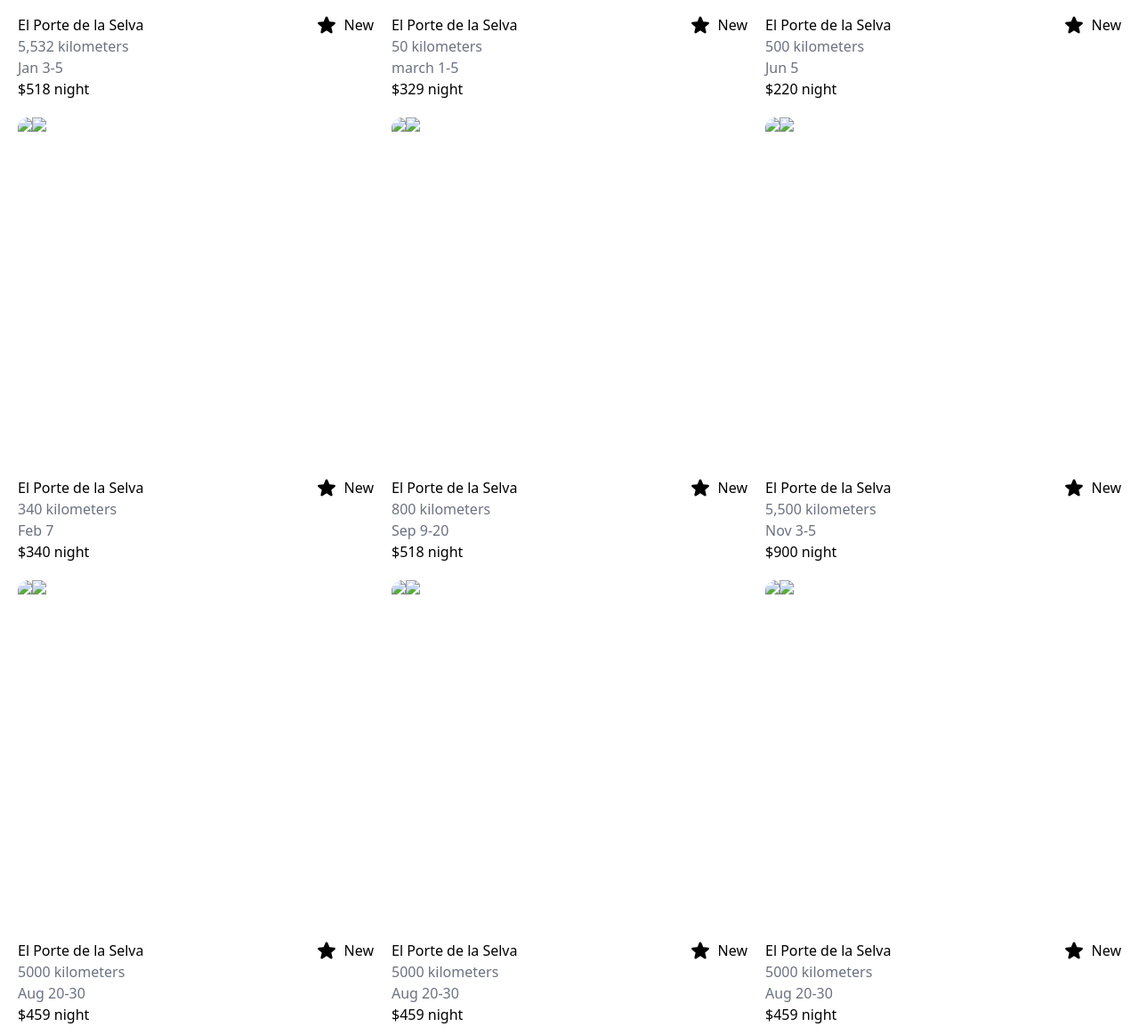
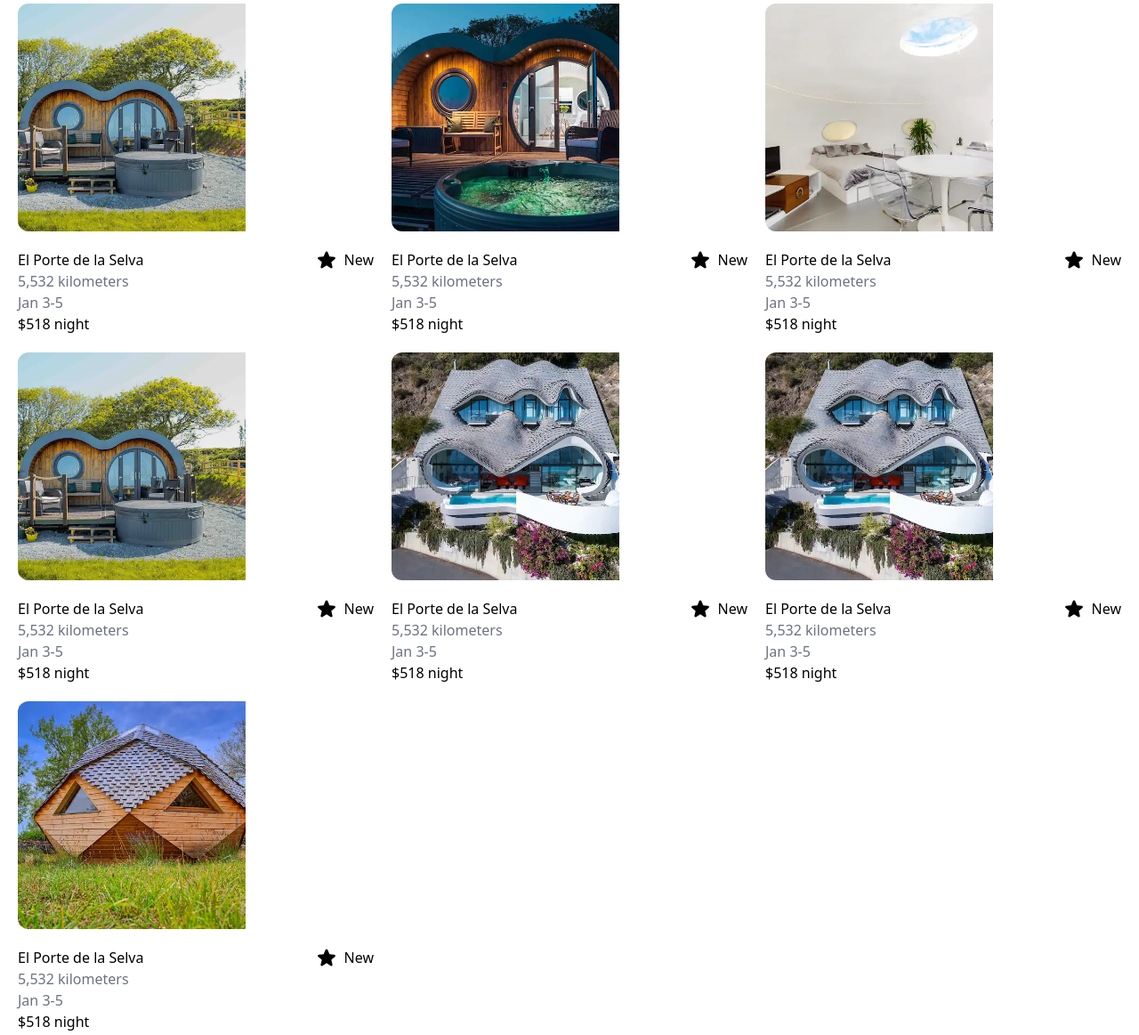
Before and after one commit to IbrahimBagalwa/airbnb-clone-tailwwindcss, a website built with Vite: page index.html in a window 1280 px wide. Shown: the part 655-1818 px from the top of the page at 89% size. Built offline with nearby package versions, Linux system fonts and the light colour scheme; files whose address does not match are found by name.

Commit message:
add images

```diff
--- a/index.html
+++ b/index.html
@@ -139,16 +139,10 @@
             />
           </svg>
 
-          <div
-            class="relative w-full overflow-x-auto flex rounded-xl snap-x scrollbar-hide"
-          >
+          <div class="relative w-full overflow-x-auto flex rounded-xl snap-x">
             <img
-              src="./images/home1.jpeg"
-              class="h-96 max-w-96 2xl:h-80 object-cover object-center snap-center"
-            />
-            <img
-              src="./images/home2.jpeg"
-              class="h-96 max-w-96 xl:h-80 object-cover object-center snap-center"
+              src="./imgs/home1.webp"
+              class="h-64 max-w-64 2xl:h-80 object-cover object-center snap-center"
             />
           </div>
         </div>
@@ -193,186 +187,18 @@
             />
           </svg>
 
-          <div
-            class="relative w-full overflow-x-auto flex rounded-xl snap-x scrollbar-hide"
-          >
+          <div class="relative w-full overflow-x-auto flex rounded-xl snap-x">
             <img
-              src="./images/home3.jpeg"
-              class="h-96 max-w-96 2xl:h-80 object-cover object-center snap-center"
-            />
-            <img
-              src="./images/home4.jpeg"
-              class="h-96 max-w-96 2xl:h-80 object-cover object-center snap-center"
+              src="./imgs/home2.webp"
+              class="h-64 max-w-64 2xl:h-80 object-cover object-center snap-center"
             />
           </div>
         </div>
         <div class="flex justify-between mt-5 font-poppins">
           <div>
             <p>El Porte de la Selva</p>
-            <p class="text-gray-500">50 kilometers</p>
-            <p class="text-gray-500">march 1-5</p>
-            <p>$329 <span class="font-thin">night</span></p>
-          </div>
-          <div class="flex gap-2">
-            <svg
-              xmlns="http://www.w3.org/2000/svg"
-              viewBox="0 0 24 24"
-              fill="currentColor"
-              class="w-6 h-6"
-            >
-              <path
-                fillRule="evenodd"
-                d="M10.788 3.21c.448-1.077 1.976-1.077 2.424 0l2.082 5.007 5.404.433c1.164.093 1.636 1.545.749 2.305l-4.117 3.527 1.257 5.273c.271 1.136-.964 2.033-1.96 1.425L12 18.354 7.373 21.18c-.996.608-2.231-.29-1.96-1.425l1.257-5.273-4.117-3.527c-.887-.76-.415-2.212.749-2.305l5.404-.433 2.082-5.006z"
-                clipRule="evenodd"
-              />
-            </svg>
-            <p>New</p>
-          </div>
-        </div>
-      </div>
-      <div>
-        <div class="relative">
-          <svg
-            xmlns="http://www.w3.org/2000/svg"
-            fill="none"
-            viewBox="0 0 24 24"
-            strokeWidth="{1.5}"
-            stroke="currentColor"
-            class="w-7 h-7 absolute text-white z-10 right-0 m-5"
-          >
-            <path
-              strokeLinecap="round"
-              strokeLinejoin="round"
-              d="M21 8.25c0-2.485-2.099-4.5-4.688-4.5-1.935 0-3.597 1.126-4.312 2.733-.715-1.607-2.377-2.733-4.313-2.733C5.1 3.75 3 5.765 3 8.25c0 7.22 9 12 9 12s9-4.78 9-12z"
-            />
-          </svg>
-
-          <div
-            class="relative w-full overflow-x-auto flex rounded-xl snap-x scrollbar-hide"
-          >
-            <img
-              src="./images/home5.jpeg"
-              class="h-96 max-w-96 2xl:h-80 object-cover object-center snap-center"
-            />
-            <img
-              src="./images/home6.jpeg"
-              class="h-96 max-w-96 2xl:h-80 object-cover object-center snap-center"
-            />
-          </div>
-        </div>
-        <div class="flex justify-between mt-5 font-poppins">
-          <div>
-            <p>El Porte de la Selva</p>
-            <p class="text-gray-500">500 kilometers</p>
-            <p class="text-gray-500">Jun 5</p>
-            <p>$220 <span class="font-thin">night</span></p>
-          </div>
-          <div class="flex gap-2">
-            <svg
-              xmlns="http://www.w3.org/2000/svg"
-              viewBox="0 0 24 24"
-              fill="currentColor"
-              class="w-6 h-6"
-            >
-              <path
-                fillRule="evenodd"
-                d="M10.788 3.21c.448-1.077 1.976-1.077 2.424 0l2.082 5.007 5.404.433c1.164.093 1.636 1.545.749 2.305l-4.117 3.527 1.257 5.273c.271 1.136-.964 2.033-1.96 1.425L12 18.354 7.373 21.18c-.996.608-2.231-.29-1.96-1.425l1.257-5.273-4.117-3.527c-.887-.76-.415-2.212.749-2.305l5.404-.433 2.082-5.006z"
-                clipRule="evenodd"
-              />
-            </svg>
-            <p>New</p>
-          </div>
-        </div>
-      </div>
-      <div>
-        <div class="relative">
-          <svg
-            xmlns="http://www.w3.org/2000/svg"
-            fill="none"
-            viewBox="0 0 24 24"
-            strokeWidth="{1.5}"
-            stroke="currentColor"
-            class="w-7 h-7 absolute text-white z-10 right-0 m-5"
-          >
-            <path
-              strokeLinecap="round"
-              strokeLinejoin="round"
-              d="M21 8.25c0-2.485-2.099-4.5-4.688-4.5-1.935 0-3.597 1.126-4.312 2.733-.715-1.607-2.377-2.733-4.313-2.733C5.1 3.75 3 5.765 3 8.25c0 7.22 9 12 9 12s9-4.78 9-12z"
-            />
-          </svg>
-
-          <div
-            class="relative w-full overflow-x-auto flex rounded-xl snap-x scrollbar-hide"
-          >
-            <img
-              src="./images/home7.jpeg"
-              class="h-96 max-w-96 2xl:h-80 object-cover object-center snap-center"
-            />
-            <img
-              src="./images/home-10.jpeg"
-              class="h-96 max-w-96 2xl:h-80 object-cover object-center snap-center"
-            />
-          </div>
-        </div>
-        <div class="flex justify-between mt-5 font-poppins">
-          <div>
-            <p>El Porte de la Selva</p>
-            <p class="text-gray-500">340 kilometers</p>
-            <p class="text-gray-500">Feb 7</p>
-            <p>$340 <span class="font-thin">night</span></p>
-          </div>
-          <div class="flex gap-2">
-            <svg
-              xmlns="http://www.w3.org/2000/svg"
-              viewBox="0 0 24 24"
-              fill="currentColor"
-              class="w-6 h-6"
-            >
-              <path
-                fillRule="evenodd"
-                d="M10.788 3.21c.448-1.077 1.976-1.077 2.424 0l2.082 5.007 5.404.433c1.164.093 1.636 1.545.749 2.305l-4.117 3.527 1.257 5.273c.271 1.136-.964 2.033-1.96 1.425L12 18.354 7.373 21.18c-.996.608-2.231-.29-1.96-1.425l1.257-5.273-4.117-3.527c-.887-.76-.415-2.212.749-2.305l5.404-.433 2.082-5.006z"
-                clipRule="evenodd"
-              />
-            </svg>
-            <p>New</p>
-          </div>
-        </div>
-      </div>
-      <div>
-        <div class="relative">
-          <svg
-            xmlns="http://www.w3.org/2000/svg"
-            fill="none"
-            viewBox="0 0 24 24"
-            strokeWidth="{1.5}"
-            stroke="currentColor"
-            class="w-7 h-7 absolute text-white z-10 right-0 m-5"
-          >
-            <path
-              strokeLinecap="round"
-              strokeLinejoin="round"
-              d="M21 8.25c0-2.485-2.099-4.5-4.688-4.5-1.935 0-3.597 1.126-4.312 2.733-.715-1.607-2.377-2.733-4.313-2.733C5.1 3.75 3 5.765 3 8.25c0 7.22 9 12 9 12s9-4.78 9-12z"
-            />
-          </svg>
-
-          <div
-            class="relative w-full overflow-x-auto flex rounded-xl snap-x scrollbar-hide"
-          >
-            <img
-              src="./images/home11.jpeg"
-              class="h-96 max-w-96 2xl:h-80 object-cover object-center snap-center"
-            />
-            <img
-              src="./images/home12.jpeg"
-              class="h-96 max-w-96 2xl:h-80 object-cover object-center snap-center"
-            />
-          </div>
-        </div>
-        <div class="flex justify-between mt-5 font-poppins">
-          <div>
-            <p>El Porte de la Selva</p>
-            <p class="text-gray-500">800 kilometers</p>
-            <p class="text-gray-500">Sep 9-20</p>
+            <p class="text-gray-500">5,532 kilometers</p>
+            <p class="text-gray-500">Jan 3-5</p>
             <p>$518 <span class="font-thin">night</span></p>
           </div>
           <div class="flex gap-2">
@@ -409,25 +235,19 @@
             />
           </svg>
 
-          <div
-            class="relative w-full overflow-x-auto flex rounded-xl snap-x scrollbar-hide"
-          >
+          <div class="relative w-full overflow-x-auto flex rounded-xl snap-x">
             <img
-              src="./images/home13.jpeg"
-              class="h-96 max-w-96 2xl:h-80 object-cover object-center snap-center"
-            />
-            <img
-              src="./images/home14.jpeg"
-              class="h-96 max-w-96 2xl:h-80 object-cover object-center snap-center"
+              src="./imgs/home3.webp"
+              class="h-64 max-w-64 2xl:h-80 object-cover object-center snap-center"
             />
           </div>
         </div>
         <div class="flex justify-between mt-5 font-poppins">
           <div>
             <p>El Porte de la Selva</p>
-            <p class="text-gray-500">5,500 kilometers</p>
-            <p class="text-gray-500">Nov 3-5</p>
-            <p>$900 <span class="font-thin">night</span></p>
+            <p class="text-gray-500">5,532 kilometers</p>
+            <p class="text-gray-500">Jan 3-5</p>
+            <p>$518 <span class="font-thin">night</span></p>
           </div>
           <div class="flex gap-2">
             <svg
@@ -463,25 +283,19 @@
             />
           </svg>
 
-          <div
-            class="relative w-full overflow-x-auto flex rounded-xl snap-x scrollbar-hide"
-          >
+          <div class="relative w-full overflow-x-auto flex rounded-xl snap-x">
             <img
-              src="./images/home15 (copy).jpeg"
-              class="h-96 max-w-96 2xl:h-80 object-cover object-center snap-center"
-            />
-            <img
-              src="./images/home1.jpeg"
-              class="h-96 max-w-96 2xl:h-80 object-cover object-center snap-center"
+              src="./imgs/home4.webp"
+              class="h-64 max-w-64 2xl:h-80 object-cover object-center snap-center"
             />
           </div>
         </div>
         <div class="flex justify-between mt-5 font-poppins">
           <div>
             <p>El Porte de la Selva</p>
-            <p class="text-gray-500">5000 kilometers</p>
-            <p class="text-gray-500">Aug 20-30</p>
-            <p>$459 <span class="font-thin">night</span></p>
+            <p class="text-gray-500">5,532 kilometers</p>
+            <p class="text-gray-500">Jan 3-5</p>
+            <p>$518 <span class="font-thin">night</span></p>
           </div>
           <div class="flex gap-2">
             <svg
@@ -517,25 +331,19 @@
             />
           </svg>
 
-          <div
-            class="relative w-full overflow-x-auto flex rounded-xl snap-x scrollbar-hide"
-          >
+          <div class="relative w-full overflow-x-auto flex rounded-xl snap-x">
             <img
-              src="./images/home15.jpeg"
-              class="h-96 max-w-96 2xl:h-80 object-cover object-center snap-center"
-            />
-            <img
-              src="./images/home1.jpeg"
-              class="h-96 max-w-96 2xl:h-80 object-cover object-center snap-center"
+              src="./imgs/home5.webp"
+              class="h-64 max-w-64 2xl:h-80 object-cover object-center snap-center"
             />
           </div>
         </div>
         <div class="flex justify-between mt-5 font-poppins">
           <div>
             <p>El Porte de la Selva</p>
-            <p class="text-gray-500">5000 kilometers</p>
-            <p class="text-gray-500">Aug 20-30</p>
-            <p>$459 <span class="font-thin">night</span></p>
+            <p class="text-gray-500">5,532 kilometers</p>
+            <p class="text-gray-500">Jan 3-5</p>
+            <p>$518 <span class="font-thin">night</span></p>
           </div>
           <div class="flex gap-2">
             <svg
@@ -571,25 +379,19 @@
             />
           </svg>
 
-          <div
-            class="relative w-full overflow-x-auto flex rounded-xl snap-x scrollbar-hide"
-          >
+          <div class="relative w-full overflow-x-auto flex rounded-xl snap-x">
             <img
-              src="./images/home6.jpeg"
-              class="h-96 max-w-96 2xl:h-80 object-cover object-center snap-center"
-            />
-            <img
-              src="./images/home18.jpeg"
-              class="h-96 max-w-96 2xl:h-80 object-cover object-center snap-center"
+              src="./imgs/home3.webp"
+              class="h-64 max-w-64 2xl:h-80 object-cover object-center snap-center"
             />
           </div>
         </div>
         <div class="flex justify-between mt-5 font-poppins">
           <div>
             <p>El Porte de la Selva</p>
-            <p class="text-gray-500">5000 kilometers</p>
-            <p class="text-gray-500">Aug 20-30</p>
-            <p>$459 <span class="font-thin">night</span></p>
+            <p class="text-gray-500">5,532 kilometers</p>
+            <p class="text-gray-500">Jan 3-5</p>
+            <p>$518 <span class="font-thin">night</span></p>
           </div>
           <div class="flex gap-2">
             <svg
@@ -625,25 +427,163 @@
             />
           </svg>
 
-          <div
-            class="relative w-full overflow-x-auto flex rounded-xl snap-x scrollbar-hide"
-          >
+          <div class="relative w-full overflow-x-auto flex rounded-xl snap-x">
             <img
-              src="./images/home6 (copy).jpeg"
-              class="h-96 max-w-96 2xl:h-80 object-cover object-center snap-center"
-            />
-            <img
-              src="./images/home3.jpeg"
-              class="h-96 max-w-96 2xl:h-80 object-cover object-center snap-center"
+              src="./imgs/home4.webp"
+              class="h-64 max-w-64 2xl:h-80 object-cover object-center snap-center"
             />
           </div>
         </div>
         <div class="flex justify-between mt-5 font-poppins">
           <div>
             <p>El Porte de la Selva</p>
-            <p class="text-gray-500">5000 kilometers</p>
-            <p class="text-gray-500">Aug 20-30</p>
-            <p>$459 <span class="font-thin">night</span></p>
+            <p class="text-gray-500">5,532 kilometers</p>
+            <p class="text-gray-500">Jan 3-5</p>
+            <p>$518 <span class="font-thin">night</span></p>
+          </div>
+          <div class="flex gap-2">
+            <svg
+              xmlns="http://www.w3.org/2000/svg"
+              viewBox="0 0 24 24"
+              fill="currentColor"
+              class="w-6 h-6"
+            >
+              <path
+                fillRule="evenodd"
+                d="M10.788 3.21c.448-1.077 1.976-1.077 2.424 0l2.082 5.007 5.404.433c1.164.093 1.636 1.545.749 2.305l-4.117 3.527 1.257 5.273c.271 1.136-.964 2.033-1.96 1.425L12 18.354 7.373 21.18c-.996.608-2.231-.29-1.96-1.425l1.257-5.273-4.117-3.527c-.887-.76-.415-2.212.749-2.305l5.404-.433 2.082-5.006z"
+                clipRule="evenodd"
+              />
+            </svg>
+            <p>New</p>
+          </div>
+        </div>
+      </div>
+      <div>
+        <div class="relative">
+          <svg
+            xmlns="http://www.w3.org/2000/svg"
+            fill="none"
+            viewBox="0 0 24 24"
+            strokeWidth="{1.5}"
+            stroke="currentColor"
+            class="w-7 h-7 absolute text-white z-10 right-0 m-5"
+          >
+            <path
+              strokeLinecap="round"
+              strokeLinejoin="round"
+              d="M21 8.25c0-2.485-2.099-4.5-4.688-4.5-1.935 0-3.597 1.126-4.312 2.733-.715-1.607-2.377-2.733-4.313-2.733C5.1 3.75 3 5.765 3 8.25c0 7.22 9 12 9 12s9-4.78 9-12z"
+            />
+          </svg>
+
+          <div class="relative w-full overflow-x-auto flex rounded-xl snap-x">
+            <img
+              src="./imgs/home1.webp"
+              class="h-64 max-w-64 2xl:h-80 object-cover object-center snap-center"
+            />
+          </div>
+        </div>
+        <div class="flex justify-between mt-5 font-poppins">
+          <div>
+            <p>El Porte de la Selva</p>
+            <p class="text-gray-500">5,532 kilometers</p>
+            <p class="text-gray-500">Jan 3-5</p>
+            <p>$518 <span class="font-thin">night</span></p>
+          </div>
+          <div class="flex gap-2">
+            <svg
+              xmlns="http://www.w3.org/2000/svg"
+              viewBox="0 0 24 24"
+              fill="currentColor"
+              class="w-6 h-6"
+            >
+              <path
+                fillRule="evenodd"
+                d="M10.788 3.21c.448-1.077 1.976-1.077 2.424 0l2.082 5.007 5.404.433c1.164.093 1.636 1.545.749 2.305l-4.117 3.527 1.257 5.273c.271 1.136-.964 2.033-1.96 1.425L12 18.354 7.373 21.18c-.996.608-2.231-.29-1.96-1.425l1.257-5.273-4.117-3.527c-.887-.76-.415-2.212.749-2.305l5.404-.433 2.082-5.006z"
+                clipRule="evenodd"
+              />
+            </svg>
+            <p>New</p>
+          </div>
+        </div>
+      </div>
+      <div>
+        <div class="relative">
+          <svg
+            xmlns="http://www.w4.org/2000/svg"
+            fill="none"
+            viewBox="0 0 24 24"
+            strokeWidth="{1.5}"
+            stroke="currentColor"
+            class="w-7 h-7 absolute text-white z-10 right-0 m-5"
+          >
+            <path
+              strokeLinecap="round"
+              strokeLinejoin="round"
+              d="M21 8.25c0-2.485-2.099-4.5-4.688-4.5-1.935 0-3.597 1.126-4.312 2.733-.715-1.607-2.377-2.733-4.313-2.733C5.1 3.75 3 5.765 3 8.25c0 7.22 9 12 9 12s9-4.78 9-12z"
+            />
+          </svg>
+
+          <div class="relative w-full overflow-x-auto flex rounded-xl snap-x">
+            <img
+              src="./imgs/home1.webp"
+              class="h-64 max-w-64 2xl:h-80 object-cover object-center snap-center"
+            />
+          </div>
+        </div>
+        <div class="flex justify-between mt-5 font-poppins">
+          <div>
+            <p>El Porte de la Selva</p>
+            <p class="text-gray-500">5,532 kilometers</p>
+            <p class="text-gray-500">Jan 3-5</p>
+            <p>$518 <span class="font-thin">night</span></p>
+          </div>
+          <div class="flex gap-2">
+            <svg
+              xmlns="http://www.w3.org/2000/svg"
+              viewBox="0 0 24 24"
+              fill="currentColor"
+              class="w-6 h-6"
+            >
+              <path
+                fillRule="evenodd"
+                d="M10.788 3.21c.448-1.077 1.976-1.077 2.424 0l2.082 5.007 5.404.433c1.164.093 1.636 1.545.749 2.305l-4.117 3.527 1.257 5.273c.271 1.136-.964 2.033-1.96 1.425L12 18.354 7.373 21.18c-.996.608-2.231-.29-1.96-1.425l1.257-5.273-4.117-3.527c-.887-.76-.415-2.212.749-2.305l5.404-.433 2.082-5.006z"
+                clipRule="evenodd"
+              />
+            </svg>
+            <p>New</p>
+          </div>
+        </div>
+      </div>
+      <div>
+        <div class="relative">
+          <svg
+            xmlns="http://www.w3.org/2000/svg"
+            fill="none"
+            viewBox="0 0 24 24"
+            strokeWidth="{1.5}"
+            stroke="currentColor"
+            class="w-7 h-7 absolute text-white z-10 right-0 m-5"
+          >
+            <path
+              strokeLinecap="round"
+              strokeLinejoin="round"
+              d="M21 8.25c0-2.485-2.099-4.5-4.688-4.5-1.935 0-3.597 1.126-4.312 2.733-.715-1.607-2.377-2.733-4.313-2.733C5.1 3.75 3 5.765 3 8.25c0 7.22 9 12 9 12s9-4.78 9-12z"
+            />
+          </svg>
+
+          <div class="relative w-full overflow-x-auto flex rounded-xl snap-x">
+            <img
+              src="./imgs/home6.webp"
+              class="h-64 max-w-64 2xl:h-80 object-cover object-center snap-center"
+            />
+          </div>
+        </div>
+        <div class="flex justify-between mt-5 font-poppins">
+          <div>
+            <p>El Porte de la Selva</p>
+            <p class="text-gray-500">5,532 kilometers</p>
+            <p class="text-gray-500">Jan 3-5</p>
+            <p>$518 <span class="font-thin">night</span></p>
           </div>
           <div class="flex gap-2">
             <svg
```
Also changed, not shown: imgs/home1.webp (added), imgs/home2.webp (added), imgs/home3.webp (added), imgs/home4.webp (added), imgs/home5.webp (added), imgs/home6.webp (added).
